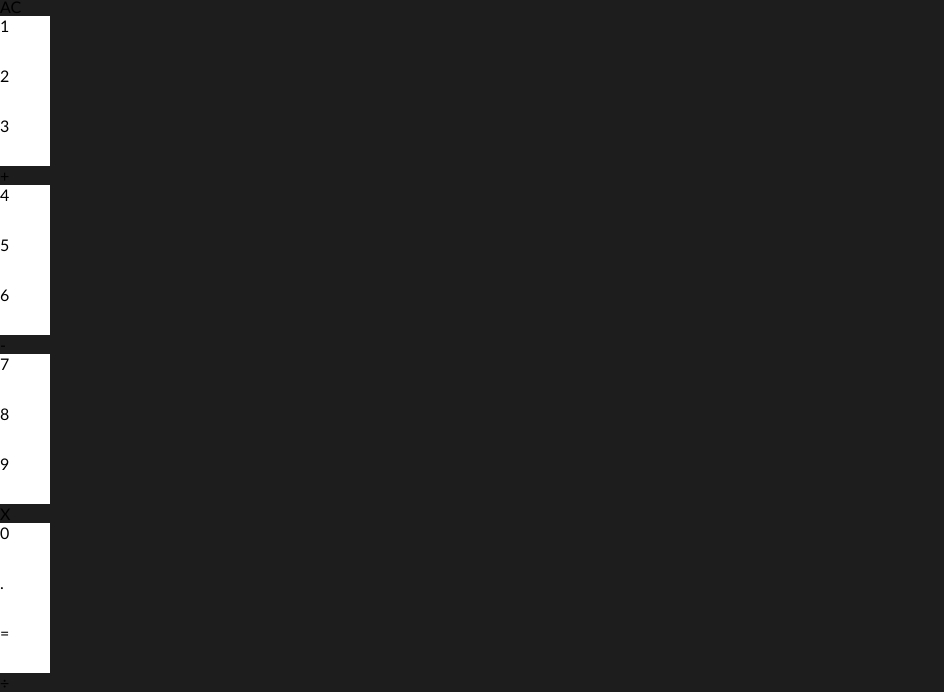
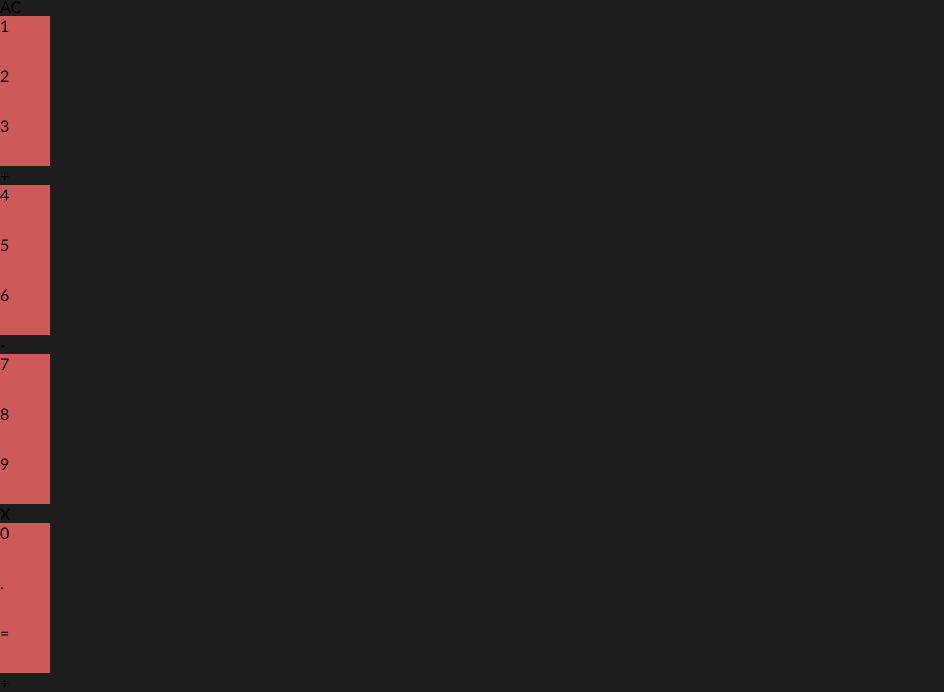
Before and after one commit to biponroy47/calculator, a plain HTML site: page index.html in a window 1280 px wide. Shown: the part 114-806 px from the top of the page, without its empty margins (0-944 px from the left). Drawn offline with Linux system fonts and the light colour scheme.

Commit message:
editted button color

```diff
--- a/styles.css
+++ b/styles.css
@@ -20,5 +20,5 @@
 .number {
   height: 50px;
   width: 50px;
-  background-color: white;
+  background-color: rgb(205, 89, 89);
 }
```
